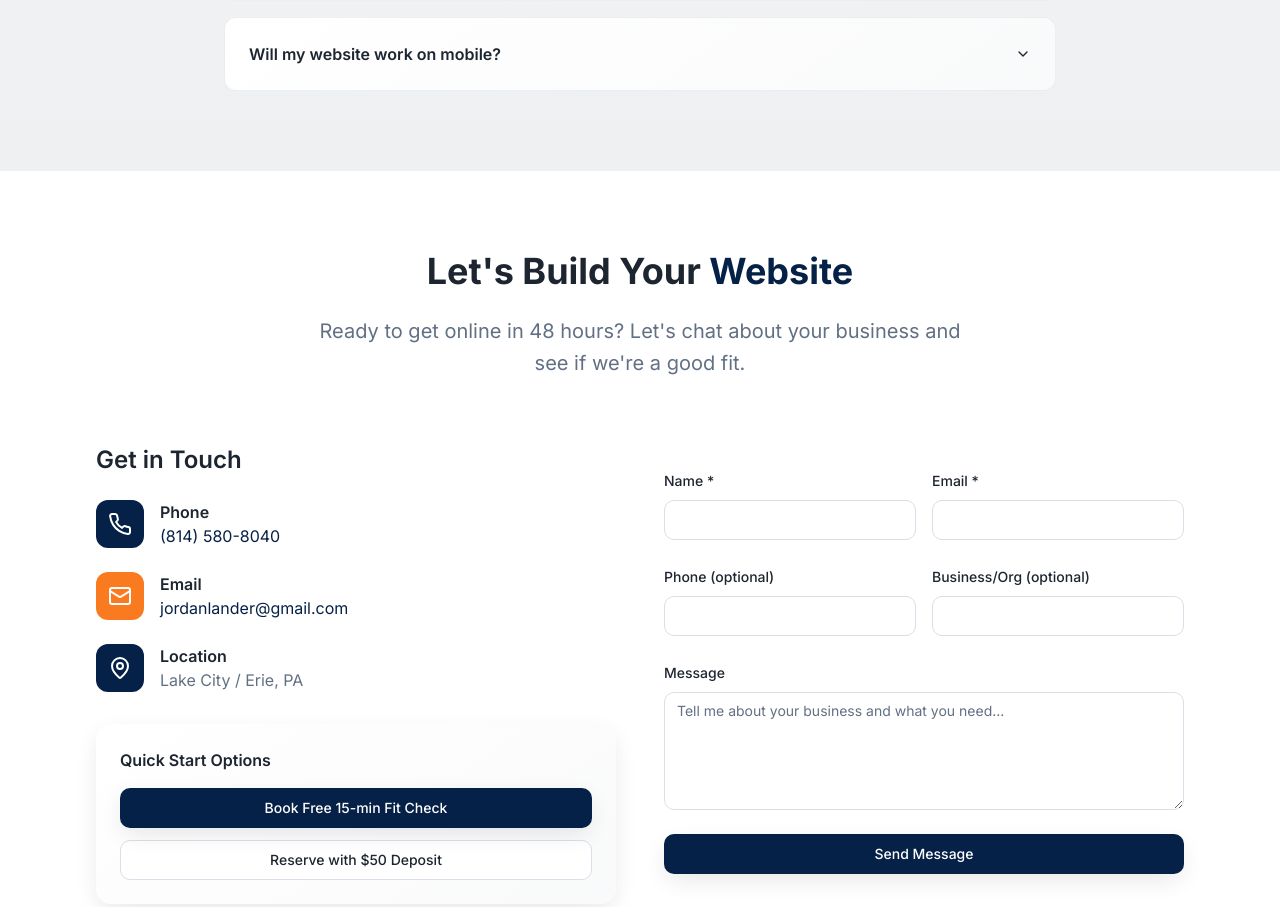
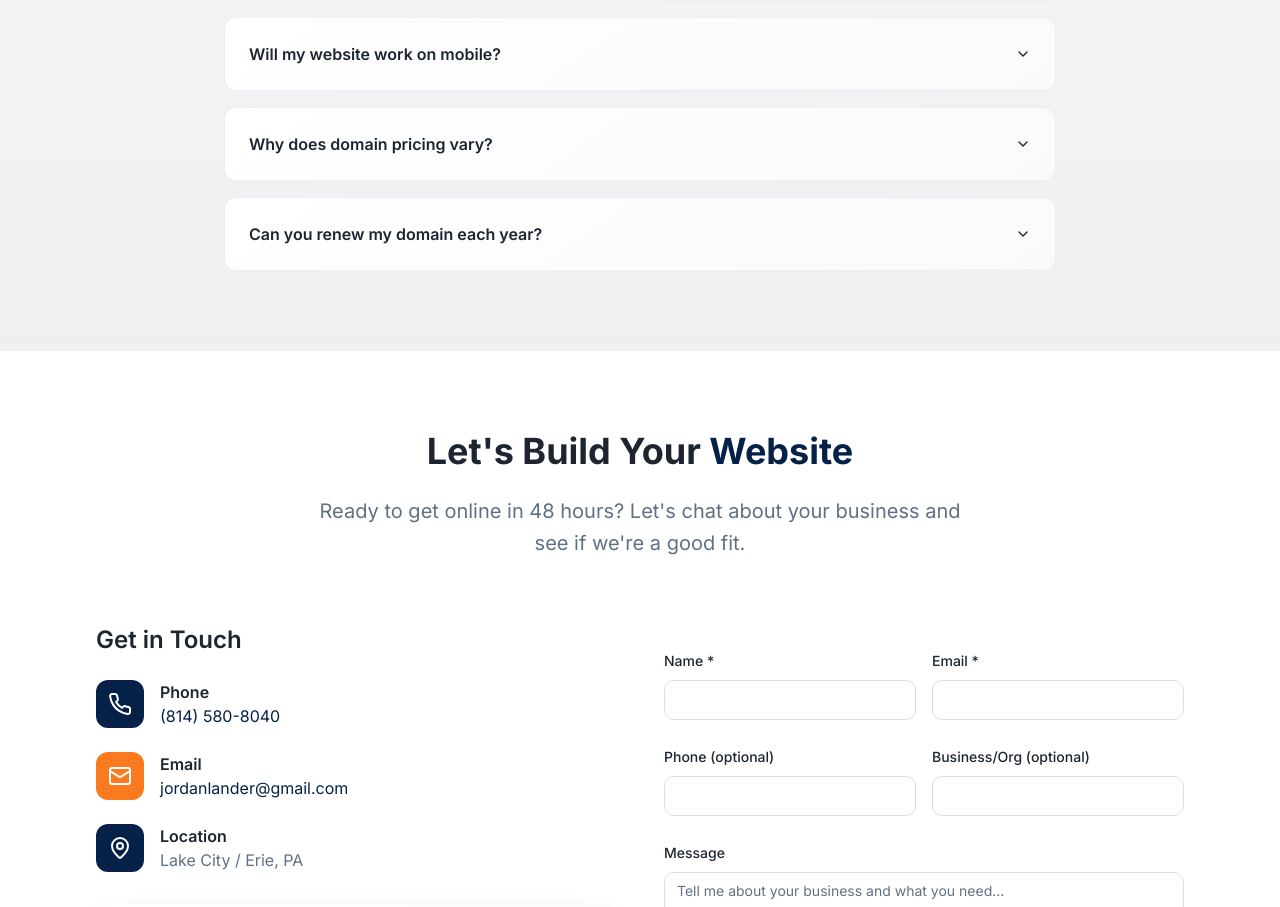
Before and after one commit to jordanlander/weekend, a React (Vite) app: page / in a window 1280 px wide. Shown: the part 5958-6865 px from the top of the page. Built offline with nearby package versions, Linux system fonts and the light colour scheme.

Commit message:
feat: add domain pricing and renewal FAQs

```diff
--- a/src/components/FAQ.tsx
+++ b/src/components/FAQ.tsx
@@ -1,3 +1,4 @@
+import type { ReactNode } from "react";
 import {
   Accordion,
   AccordionContent,
@@ -6,31 +7,61 @@ import {
 } from "@/components/ui/accordion";
 
 const FAQ = () => {
-  const faqs = [
+  const faqs: { question: string; answer: ReactNode }[] = [
     {
       question: "What do I need to provide?",
-      answer: "Logo or business name, preferred brand color, list of services, business hours, address, and 3-6 good quality photos. I'll help guide you through what works best."
+      answer:
+        "Logo or business name, preferred brand color, list of services, business hours, address, and 3-6 good quality photos. I'll help guide you through what works best.",
     },
     {
       question: "How does payment work?",
-      answer: "You can reserve your spot with a $50 deposit, or pay in full upfront. Pennsylvania businesses add 6% sales tax. All payments are processed securely through Square."
+      answer:
+        "You can reserve your spot with a $50 deposit, or pay in full upfront. Pennsylvania businesses add 6% sales tax. All payments are processed securely through Square.",
     },
     {
       question: "What happens after my website is built?",
-      answer: "You own everything - domain, hosting, all files. No monthly fees required. You can manage it yourself or optionally subscribe to our Care plan for ongoing support and updates."
+      answer:
+        "You own everything - domain, hosting, all files. No monthly fees required. You can manage it yourself or optionally subscribe to our Care plan for ongoing support and updates.",
     },
     {
       question: "What if I need changes later?",
-      answer: "You get 2 free image swaps included. Additional changes can be handled through our Care plan (30 min/month included) or on a project basis."
+      answer:
+        "You get 2 free image swaps included. Additional changes can be handled through our Care plan (30 min/month included) or on a project basis.",
     },
     {
       question: "Is hosting included?",
-      answer: "Yes! Your website includes hosting setup and is optimized for speed and reliability. You own the hosting account directly."
+      answer:
+        "Yes! Your website includes hosting setup and is optimized for speed and reliability. You own the hosting account directly.",
     },
     {
       question: "Will my website work on mobile?",
-      answer: "Absolutely. Every website is built mobile-first, meaning it looks and works perfectly on phones, tablets, and desktops."
-    }
+      answer:
+        "Absolutely. Every website is built mobile-first, meaning it looks and works perfectly on phones, tablets, and desktops.",
+    },
+    {
+      question: "Why does domain pricing vary?",
+      answer: (
+        <ul className="space-y-1">
+          <li>
+            • Standard domains (like .com, .net, .org) usually renew at around
+            <strong> $20–$25/year</strong> after the first year (which I cover
+            for you with setup).
+          </li>
+          <li>
+            • <strong>Premium domains</strong> (short, brandable, keyword-heavy
+            names) can cost <strong>hundreds or even thousands upfront</strong>,
+            and sometimes renew at premium rates—this is due to registry pricing
+            and aftermarket demand. I’ll always check with you first if you’re
+            leaning toward something premium.
+          </li>
+        </ul>
+      ),
+    },
+    {
+      question: "Can you renew my domain each year?",
+      answer:
+        "Absolutely—if you’re on the Care Plan, I’ll take care of domain renewal ($20–$70/year depending on TLD). You’ll never need to lift a finger or worry about your site going offline.",
+    },
   ];
 
   return (
@@ -56,8 +87,8 @@ const FAQ = () => {
                 <AccordionTrigger className="text-left hover:no-underline py-6">
                   <span className="font-semibold">{faq.question}</span>
                 </AccordionTrigger>
-                <AccordionContent className="pb-6">
-                  <p className="text-muted-foreground">{faq.answer}</p>
+                <AccordionContent className="pb-6 text-muted-foreground">
+                  {faq.answer}
                 </AccordionContent>
               </AccordionItem>
             ))}
```
